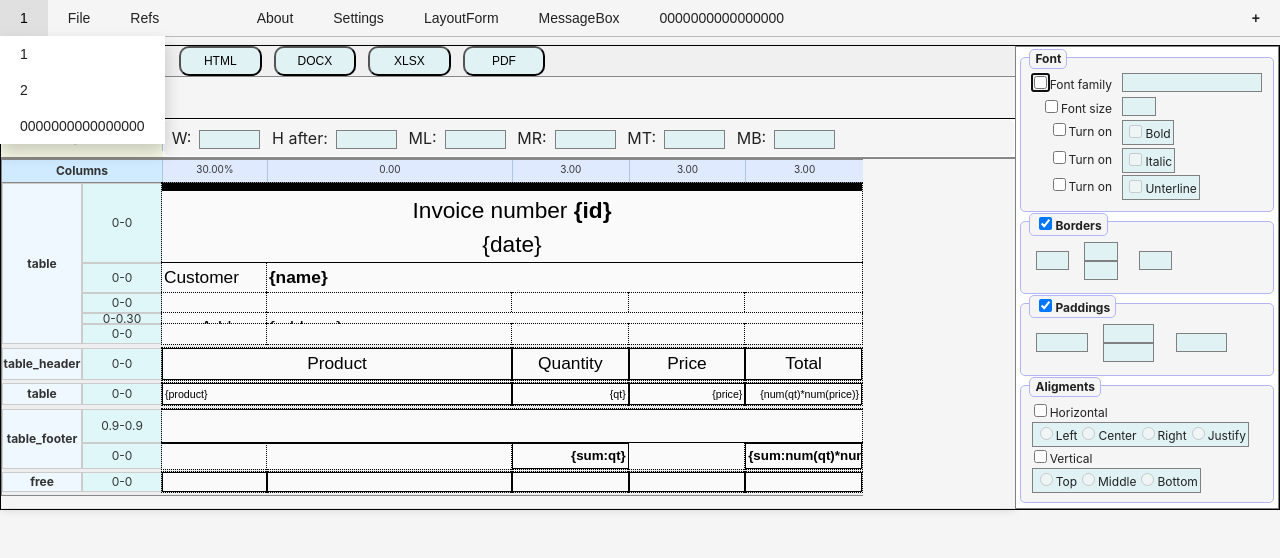
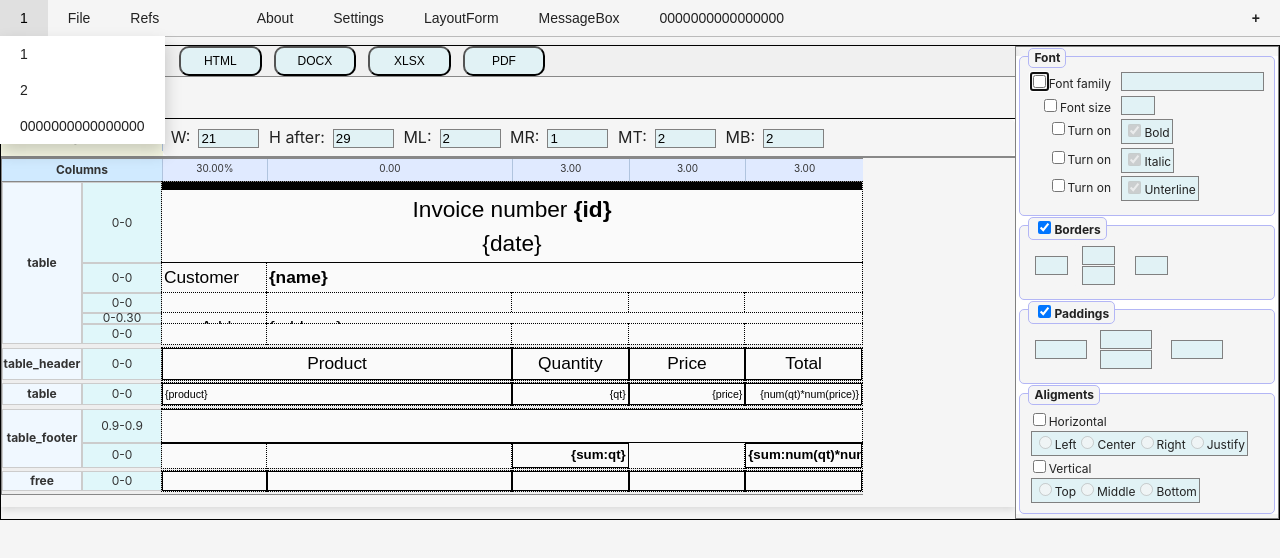
Before and after one commit to AndreiPuchko/q2web, a React (Vite) app: page / in a window 1280 px wide. Shown: the top 558 px of the page. Built offline with nearby package versions, Linux system fonts and the light colour scheme.

Commit message:
refactor: update form styles and improve checkbox handling

```diff
--- a/src/components/Form.css
+++ b/src/components/Form.css
@@ -133,9 +133,6 @@ label {
   /* Ensure minWidth is set to 0 to prevent overflow */
 }
 
-.FormComponent {
-  border: 1px solid transparent;
-}
 
 .field-set-style {
   border: none;
@@ -145,5 +142,7 @@ label {
 }
 
 .form-group {
-  margin-right: 1cap;
+  margin-right: 0.6em;
+  margin-bottom: 0.1em;
+
 }
--- a/src/components/reportEditor/Q2ReportEditor.tsx
+++ b/src/components/reportEditor/Q2ReportEditor.tsx
@@ -187,13 +187,12 @@ class Q2ReportEditor extends Component<Q2ReportEditorProps, Q2ReportEditorState>
         const isSelected = this.state.selection?.type === "page" && this.state.selection.pageIdx === pageIdx;
         const pageSizes = new Q2Form("", "", "");
         pageSizes.add_control("/h", "")
-        pageSizes.add_control("page_width", "W", { datalen: 6 });
-        pageSizes.add_control("page_height", "H after", { datalen: 6 });
-        pageSizes.add_control("page_margin_left", "ML", { datalen: 6 });
-        pageSizes.add_control("page_margin_right", "MR", { datalen: 6 });
-        pageSizes.add_control("page_margin_top", "MT", { datalen: 6 });
-        pageSizes.add_control("page_margin_bottom", "MB", { datalen: 6 });
-        pageSizes.add_control("/s");
+        pageSizes.add_control("page_width", "W", { datalen: 6, data: page.page_width });
+        pageSizes.add_control("page_height", "H after", { datalen: 6, data: page.page_height });
+        pageSizes.add_control("page_margin_left", "ML", { datalen: 6, data: page.page_margin_left });
+        pageSizes.add_control("page_margin_right", "MR", { datalen: 6, data: page.page_margin_right });
+        pageSizes.add_control("page_margin_top", "MT", { datalen: 6, data: page.page_margin_top });
+        pageSizes.add_control("page_margin_bottom", "MB", { datalen: 6, data: page.page_margin_bottom });
 
 
         return (
@@ -633,7 +632,7 @@ class Q2ReportEditor extends Component<Q2ReportEditorProps, Q2ReportEditorState>
     // private _currentPageIdx: number = 0;
     // private _currentColIdx: number = 0;
 
-    propsEditorRef = React.createRef<Q2PropsEditor>();
+    // propsEditorRef = React.createRef<Q2PropsEditor>();
 
     render() {
         return (
@@ -642,7 +641,7 @@ class Q2ReportEditor extends Component<Q2ReportEditorProps, Q2ReportEditorState>
                     {this.renderReport()}
                     {this.renderContextMenu()}
                 </div>
-                <Q2PropsEditor ref={this.propsEditorRef} />
+                <Q2PropsEditor selection={this.state.selection} report={this.report} />
             </div>
         );
     }
--- a/src/components/widgets/CheckBox.tsx
+++ b/src/components/widgets/CheckBox.tsx
@@ -29,6 +29,7 @@ class Q2CheckBox extends Component<Q2CheckBoxProps> {
                     id={id}
                     className="Q2CheckBox"
                     onChange={this.handleChange}
+                    checked = {col.data}
                 />
                 <label htmlFor={id} className="Q2CheckBox-label">{col.label}</label>
             </div>
--- a/src/q2_modules/Q2Form.ts
+++ b/src/q2_modules/Q2Form.ts
@@ -61,7 +61,7 @@ export class Q2Control {
     }
 
     getStyle() {
-        console.log(this.control, this.label, this.stretch)
+        // console.log(this.control, this.label, this.stretch)
         if (this.datalen)
             return { flex: `0 1 auto` }
         else
```
Also changed, not shown: src/components/reportEditor/Q2PropsEditor.tsx (+10 -1 lines).
